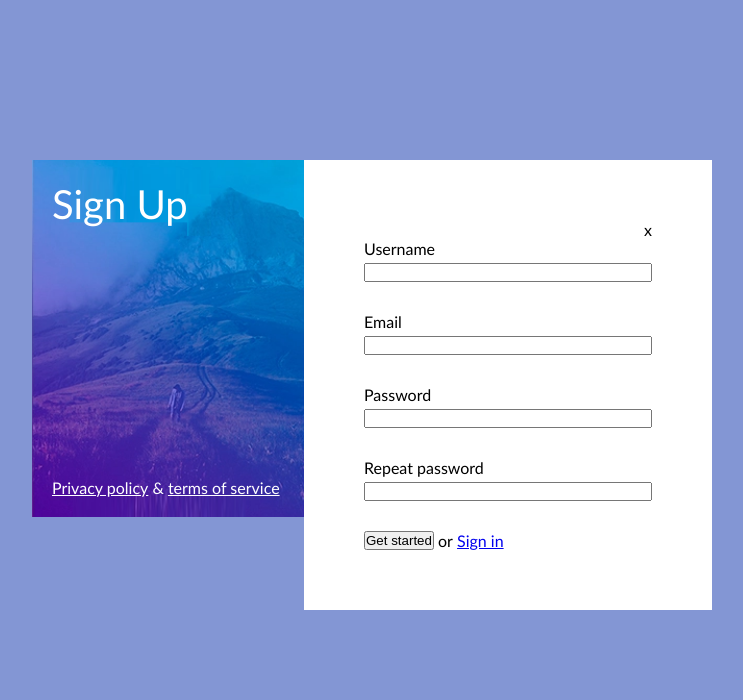
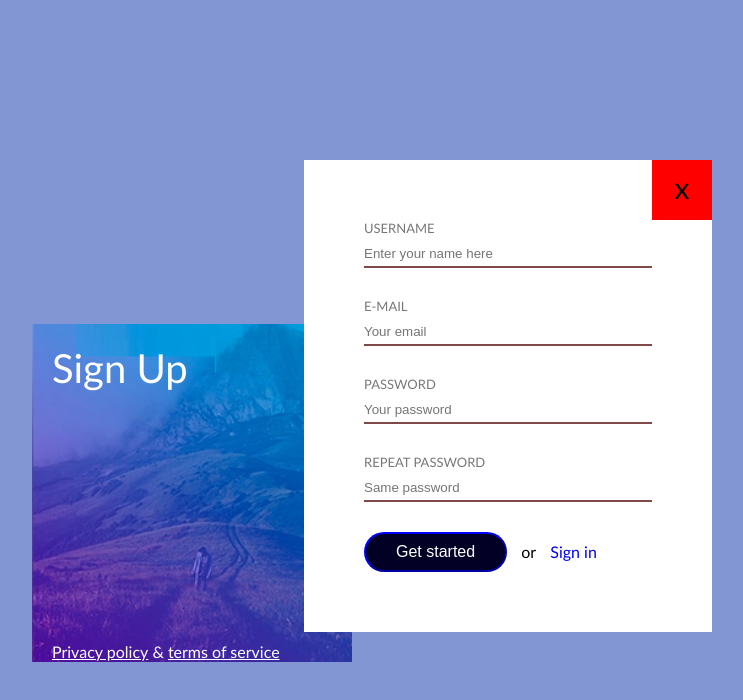
Before and after one commit to Marabiukas/03-21_bit_prog-sign-up, a website: page index.html in a window 1280 px wide. Shown: the whole page, without its empty margins (268-1011 px from the left). Drawn offline with Linux system fonts and the light colour scheme.

Commit message:
Further development

```diff
--- /dev/null
+++ b/css/button.css
@@ -0,0 +1,18 @@
+.btn {
+    font-size: 16px;
+    line-height: 20px;
+    padding: 8px;
+    padding-left: 30px;
+    padding-right: 30px;
+    border-radius: 20px;
+    border-color: blue;
+    background-color: blue;
+    background: rgb(2,0,36);
+    background: linear-gradient (-90deg, #234ad5 0%, #0265de 100%);
+    color: white;
+    cursor: pointer;
+}
+
+.btn:hover {
+    background: linear-gradient (-90deg, #234ad5 0%, #0265de 100%)
+}
--- a/css/form.css
+++ b/css/form.css
@@ -15,8 +15,33 @@
     display: inline-block;
     width: 100%;
     margin-bottom: 5px;
+    text-transform: uppercase;
+    font-size: 13px;
+    color: #777;
 }
 
 .form > .form-row > .input {
     width: 100%;
+    border: none;
+    border-bottom: 2px solid rgb(128, 72, 72);
+    padding-top: 5px;
+    padding-bottom: 5px;
 }
+
+.form > .form-row > .input:focus-visible {
+    outline: 1px solid red;
+}
+
+.form span {
+    line-height: 40px;
+    margin-left: 10px;
+    margin-right: 10px;
+}
+.form a {
+    line-height: 40px;
+    text-decoration: none;
+}
+
+.form a:hover {
+    text-decoration: underline;
+}
--- a/css/main.css
+++ b/css/main.css
@@ -3,7 +3,9 @@
     margin-top: 100px;
     margin-left: calc(50% - 400px);
     padding: 60px;
-    background-color:
+    background-color: ;
+    display: inline-block;
+    position: relative;
 }
 
 .left-column {
@@ -16,6 +18,9 @@
     background-position: center;
     background-repeat: no-repeat;
     color: #fff;
+    position: absolute;
+    bottom: 30px;
+
 }
 
 .main-title {
@@ -27,6 +32,7 @@
 }
 
 .bottom-links {
+   position: absolute;
 
 }
 
@@ -35,11 +41,21 @@
 }
 .right-column {
     width: 60%;
-    float: left;
+    float: right;
     padding: 60px;
     background-color: white;
+    position: relative;
 }
 
 .close {
+    width: 60px;
+    height: 60px;
+    font-size: 30px;
+    text-align: center;
+    line-height: 54px;
     float: right;
+    background-color: red;
+    position: absolute;
+    right: 0;
+    top: 0;
 }
--- a/index.html
+++ b/index.html
@@ -8,6 +8,7 @@
     <!-- base,reset-->
     <link rel="stylesheet" href="./css/reset.css">
     <link rel="stylesheet" href="./css/form.css">
+    <link rel="stylesheet" href="./css/button.css">
     <link rel="stylesheet" href="./css/main.css">
 
 
@@ -26,23 +27,23 @@
             <div class="close">x</div>
             <form class="form">
                 <div class="form-row">
-                    <label for="" class="label">Username</label>
-                    <input type="text" class="input">
+                    <label for="username" class="label">Username</label>
+                    <input id="username" type="text" class="input" placeholder="Enter your name here" value="" required >
                 </div>
                 <div class="form-row">
-                    <label for="" class="label">Email</label>
-                        <input type="text" class="input">
+                    <label for="email" class="label">E-mail</label>
+                        <input id="email" type="email" class="input" placeholder="Your email"  value="" required>
                 </div>
                 <div class="form-row">
-                    <label for="" class="label">Password</label>
-                    <input type="text" class="input">
+                    <label for="pass" class="label">Password</label>
+                    <input id="pass" type="password" class="input" placeholder="Your password" value="" required>
                 </div>
                 <div class="form-row">
-                    <label for="" class="label">Repeat password</label>
-                    <input type="text" class="input">
+                    <label for="re-pass" class="label">Repeat password</label>
+                    <input id="re-pass" type="password" class="input" placeholder="Same password" value="" required>
                 </div>
                 <div class="form-row">
-                    <button type="submit">Get started</button>
+                    <button type="submit" class="btn">Get started</button>
                     <span>or</span>
                     <a href="#">Sign in</a>
                 </div>
```
